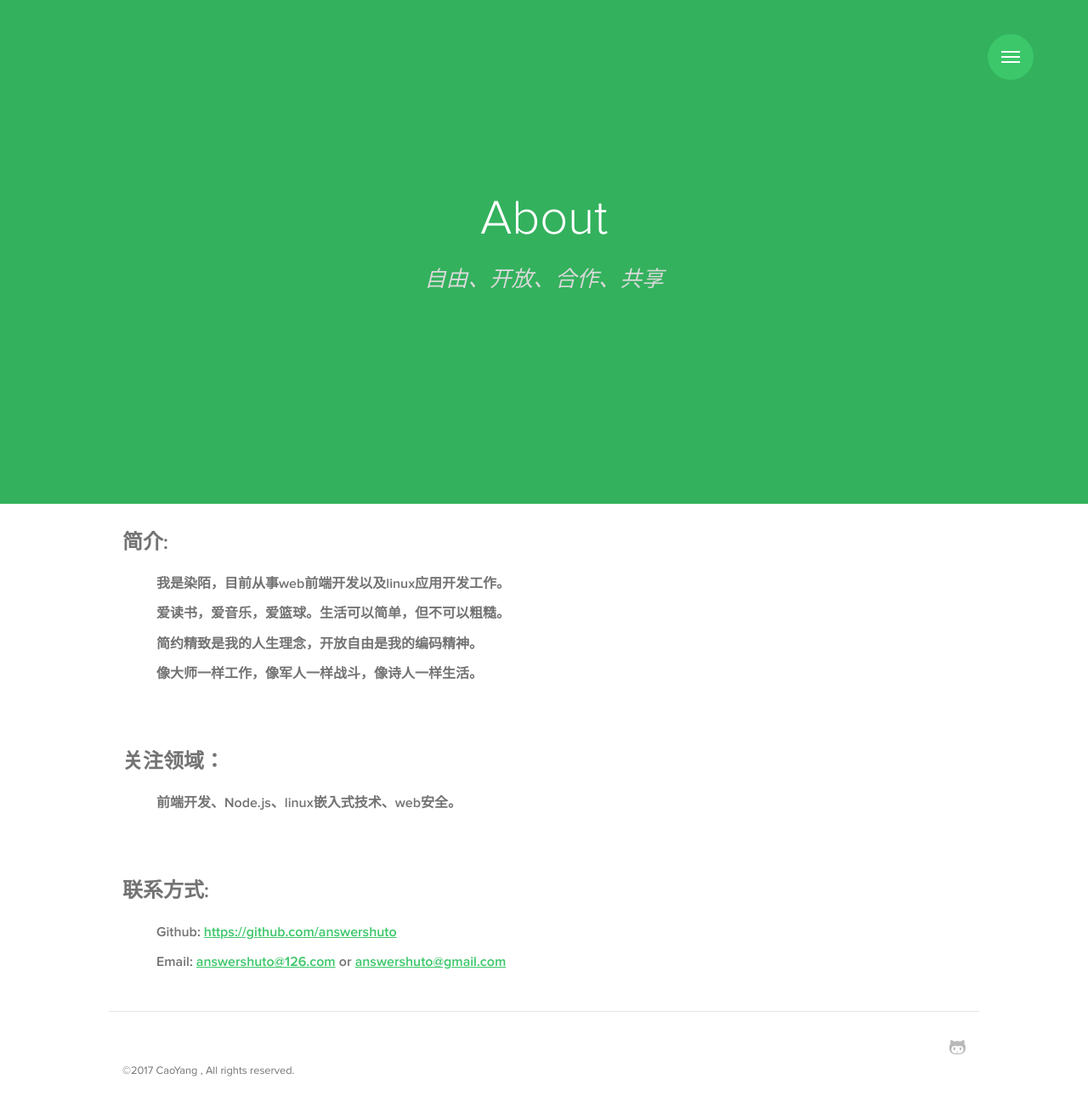
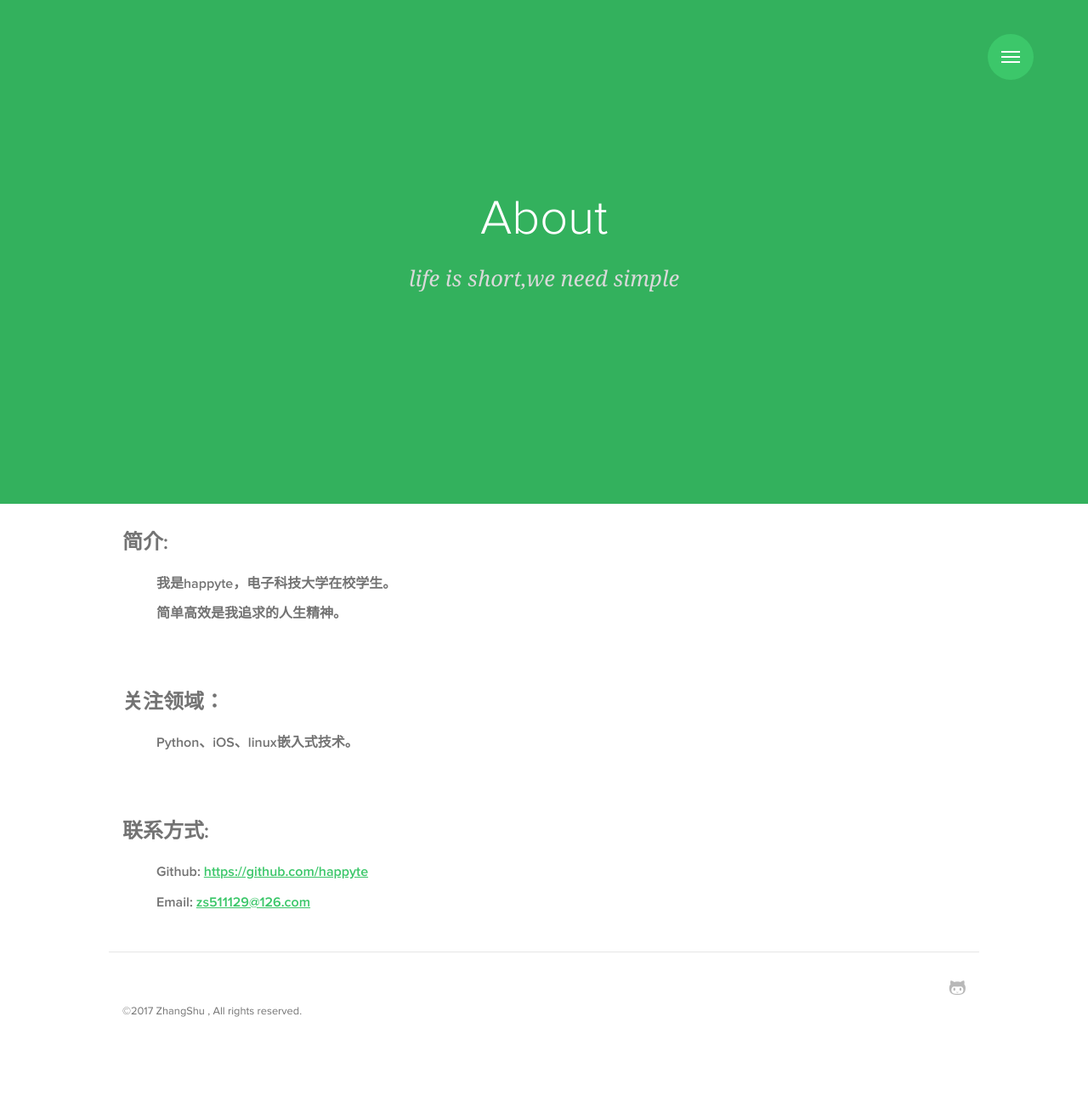
Before and after one commit to happyte/happyte.github.io, a Jekyll site: the page built from about.md, in a window 1280 px wide. Shown: the whole page at 85% size. Built offline with Jekyll 4.4.1, drawn with Linux system fonts in a browser that asks for light colours; some web fonts are replaced.

````diff
--- a/_includes/footer.html
+++ b/_includes/footer.html
@@ -2,7 +2,7 @@
   <div class="container">
     {% include social.html %}
     <p>
-      <br><small>&copy;{{ site.time | date: '%Y' }} CaoYang ,  All rights reserved.</small>
+      <br><small>&copy;{{ site.time | date: '%Y' }} ZhangShu ,  All rights reserved.</small>
     </p>
   </div>
 </footer>
--- a/_includes/navbar.html
+++ b/_includes/navbar.html
@@ -16,7 +16,7 @@
           <li><a href="{{ '/' | prepend: site.baseurl }}">Home</a></li>
           <li><a href="{{ '/blog' | prepend: site.baseurl }}">Blog</a></li>
           <li><a href="{{ '/about' | prepend: site.baseurl }}">About</a></li>
-          <li><a href="https://github.com/answershuto" ><i class="icon icon-github"></i> Github</a></li>
+          <li><a href="https://github.com/happyte" ><i class="icon icon-github"></i> Github</a></li>
         </ul>
       </nav>
     </div>
--- a/_posts/2017-01-14-Python微信飞机大战.MarkDown
+++ b/_posts/2017-01-14-Python微信飞机大战.MarkDown
@@ -290,7 +290,7 @@ def move(self):
  * 退出整个程序
 
 ```python
- @staticmethod
+@staticmethod
 	def terminate():
 		pygame.quit()
 		sys.exit(0)
--- a/about.md
+++ b/about.md
@@ -1,30 +1,27 @@
 ---
 layout: page
 title: About
-subtitle: 自由、开放、合作、共享
+subtitle: life is short,we need simple
 permalink: /about/
 ---
 
 ## 简介:
 
->#### 我是染陌，目前从事web前端开发以及linux应用开发工作。
+>#### 我是happyte，电子科技大学在校学生。
 
->#### 爱读书，爱音乐，爱篮球。生活可以简单，但不可以粗糙。
+>#### 简单高效是我追求的人生精神。
 
->#### 简约精致是我的人生理念，开放自由是我的编码精神。
-
->#### 像大师一样工作，像军人一样战斗，像诗人一样生活。
 
 <br><br>
 
 ## 关注领域：
 
->#### 前端开发、Node.js、linux嵌入式技术、web安全。
+>#### Python、iOS、linux嵌入式技术。
 
 <br><br>
 
 ## 联系方式:
 
->#### Github: [https://github.com/answershuto](https://github.com/answershuto)
+>#### Github: [https://github.com/happyte](https://github.com/happyte)
 
->#### Email: [answershuto@126.com](answershuto@126.com) or [answershuto@gmail.com](answershuto@gmail.com)
+>#### Email: [zs511129@126.com](zs511129@126.com)
--- a/index.html
+++ b/index.html
@@ -8,10 +8,8 @@ body_class: home-intro
 
   <div class="intro-in">
 
-    <h1 class="intro-title">简约*精致</h1>
-    <h2 class="intro-subtitle">像大师一样工作，</h2>
-    <h2 class="intro-subtitle">像军人一样战斗，</h2>
-    <h2 class="intro-subtitle">像诗人一样生活。</h2>
+    <h1 class="intro-title">Life is short,we need simple</h1>
+
 
     <nav class="intro-actions" style="display:none;">
       <a href="{{ site.repo }}/archive/master.zip" class="button button-ghost" role="button">Download</a>
````
Also changed, not shown: _posts/2017-01-04-Node.js实现用户登陆session.MarkDown (deleted, +0 -78 lines), 6 other files.
